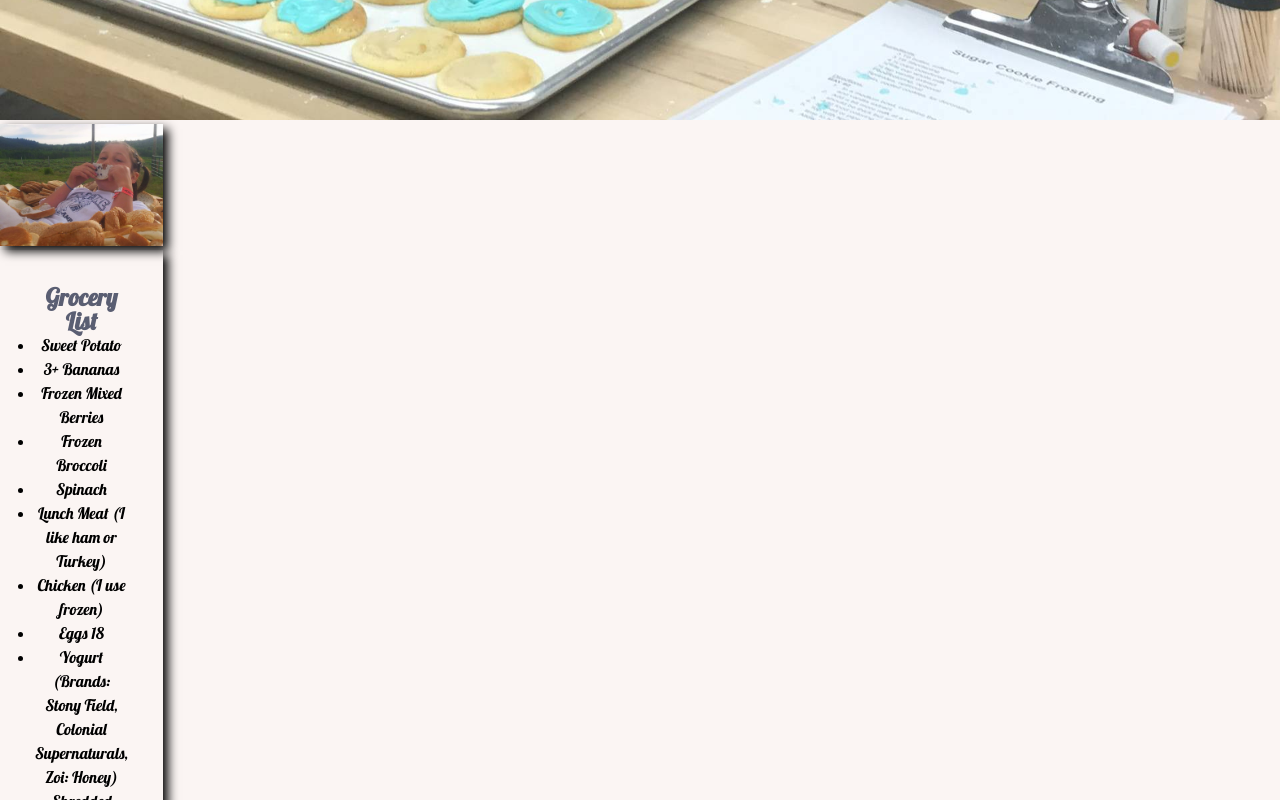
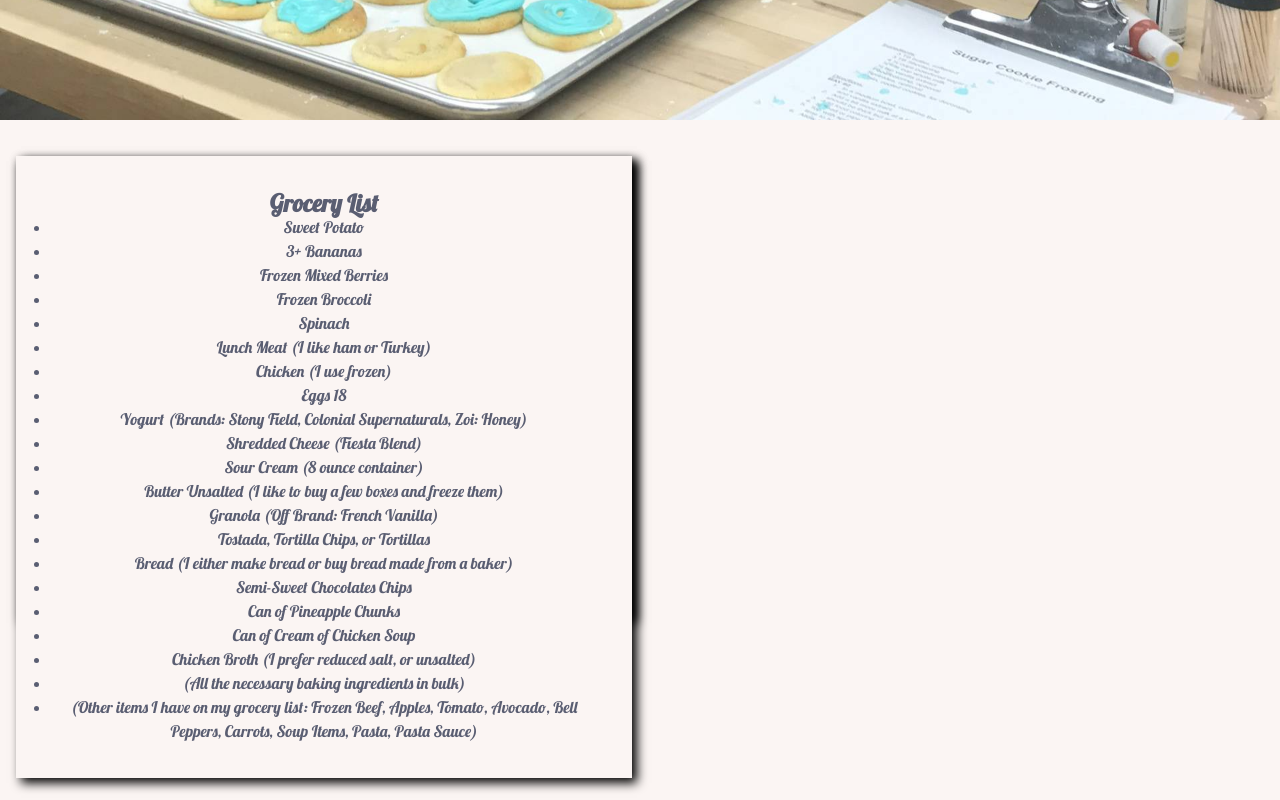
Before and after one commit to AvAcado14/WDD130, a plain HTML site: page personal-site/index.html in a window 1280 px wide. Shown: the part 920-1720 px from the top of the page. Drawn offline with Linux system fonts and the light colour scheme; a web font is replaced by a local one.

Commit message:
more changes

```diff
--- a/personal-site/index.html
+++ b/personal-site/index.html
@@ -47,7 +47,6 @@
             </a>
             <h2>Dinner + Dessert</h2>
         </section>
-        <div id="background"></div>
         <div class="grocery-grid">
             <img class="grocery" src="pstyles/feeding cows bread.jpg" alt="Truck bed of bread">
             <section class="msg">
--- a/personal-site/pstyles/styles.css
+++ b/personal-site/pstyles/styles.css
@@ -134,27 +134,28 @@ main section {
     text-align: center;
 }
 
-#background {
-    background-color: var(--primary-color) ;
-    height: 50px;
-    grid-column: 1/11 ;
-    grid-row: 4/9 ;
-    padding-block: 50px;
+.grocery-grid{
+    display: grid;
+    grid-template-columns: 1fr 1fr;
+    gap:1em;
+    grid-column:1/11 ;
+    padding: 1em;
 }
 
 .grocery{
     width: 100%;
-    grid-column: 2/7 ;
-    grid-row: 5/8 ;
+    grid-column: 1/2 ;
+    grid-row: 2/3 ;
     box-shadow: 5px 5px 10px black;
 }
 
 .msg {
     background-color: var(--accent1-color) ;
+    color: var(--secondary-color);
     line-height: 1.5em;
     padding: 35px;
-    grid-column: 6/10 ;
-    grid-row: 6/7;
+    grid-column: 1/2 ;
+    grid-row: 2/3;
     box-shadow: 5px 5px 10px black ;
 }
 
@@ -170,6 +171,10 @@ main section {
     font-family: var(--paragraph-font);
     font-size: .8em;
     padding-bottom: 15px;
+}
+
+ul{
+    list-style-position:outside ;
 }
 
 .tips{
```
